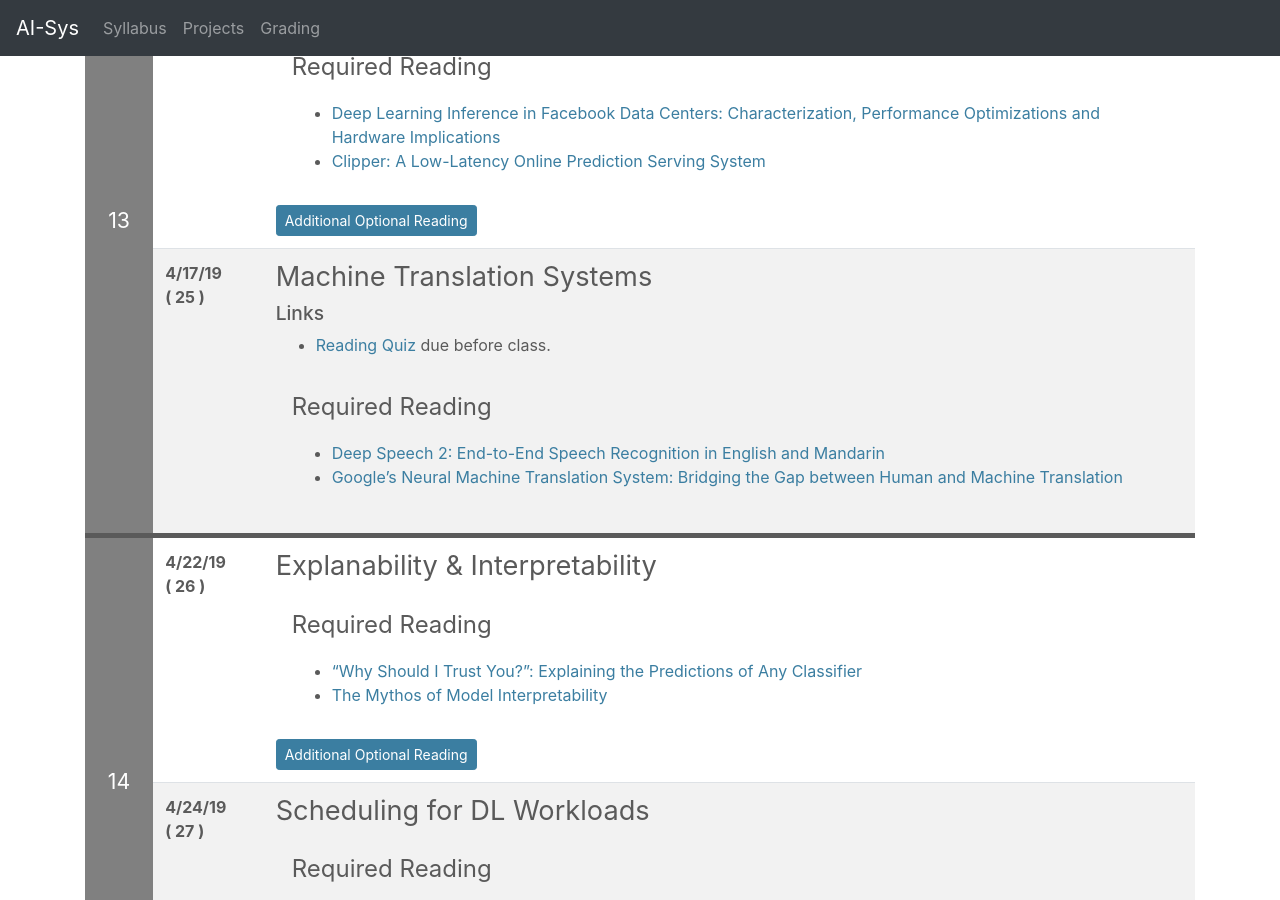
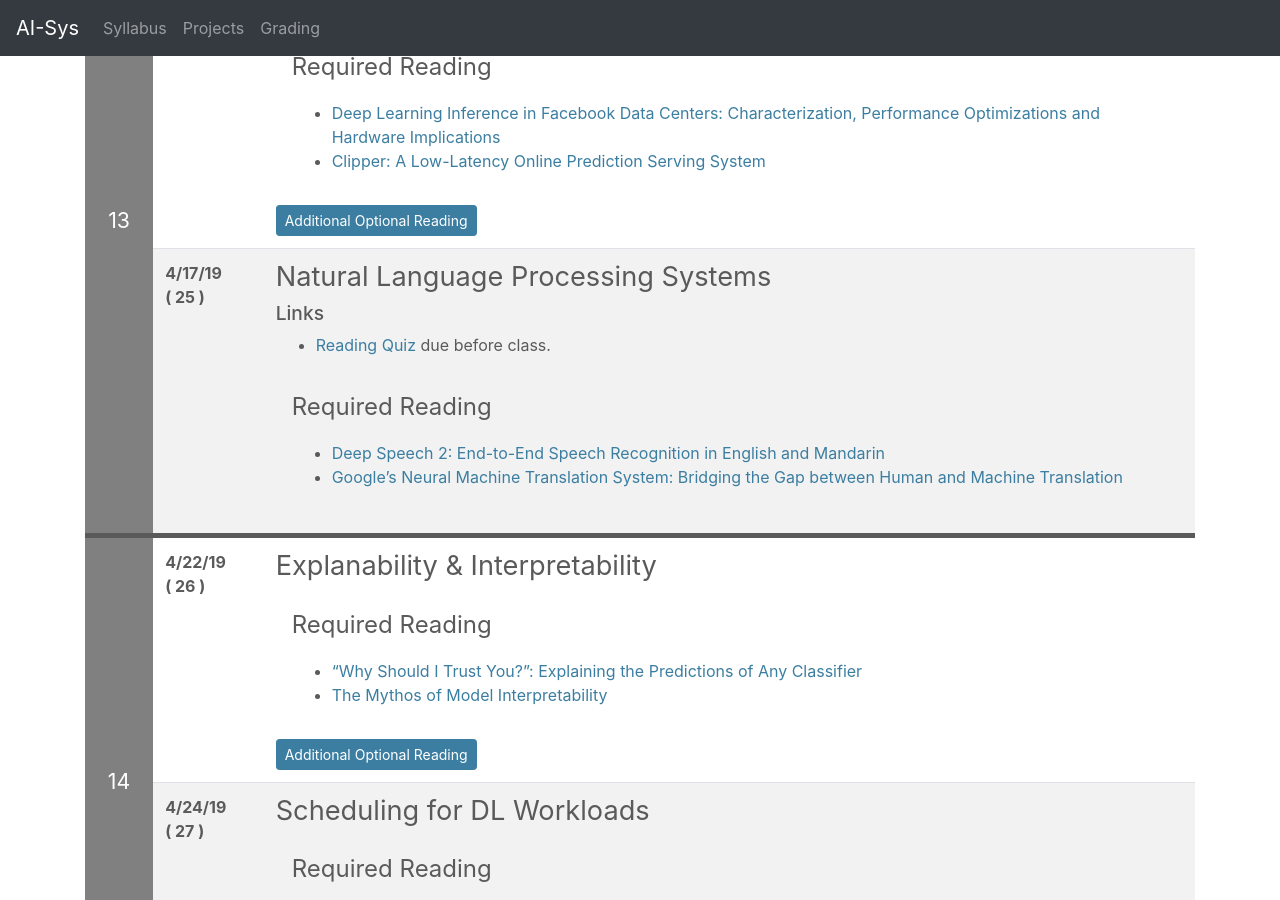
Before and after one commit to ucbrise/cs294-ai-sys-sp19, a Jekyll site: the page built from index.md, in a window 1280 px wide and 900 px high, scrolled down 8270 px. Built offline with Jekyll 4.4.1, drawn with Linux system fonts in a browser that asks for light colours; nearby versions of some CDN libraries; our own code applies the rules of GitHub Pages for plain Markdown files.

Commit message:
minor correction in title.

```diff
--- a/index.md
+++ b/index.md
@@ -749,7 +749,7 @@ If you find some of the reading confusing and want a more gentle introduction, t
 
 
 {% include syllabus_entry %}
-## Machine Translation Systems
+## Natural Language Processing Systems
 
 ### Links
 * [Reading Quiz](https://forms.gle/ubTifrBuaRVFRyrH6) due before class.
```
